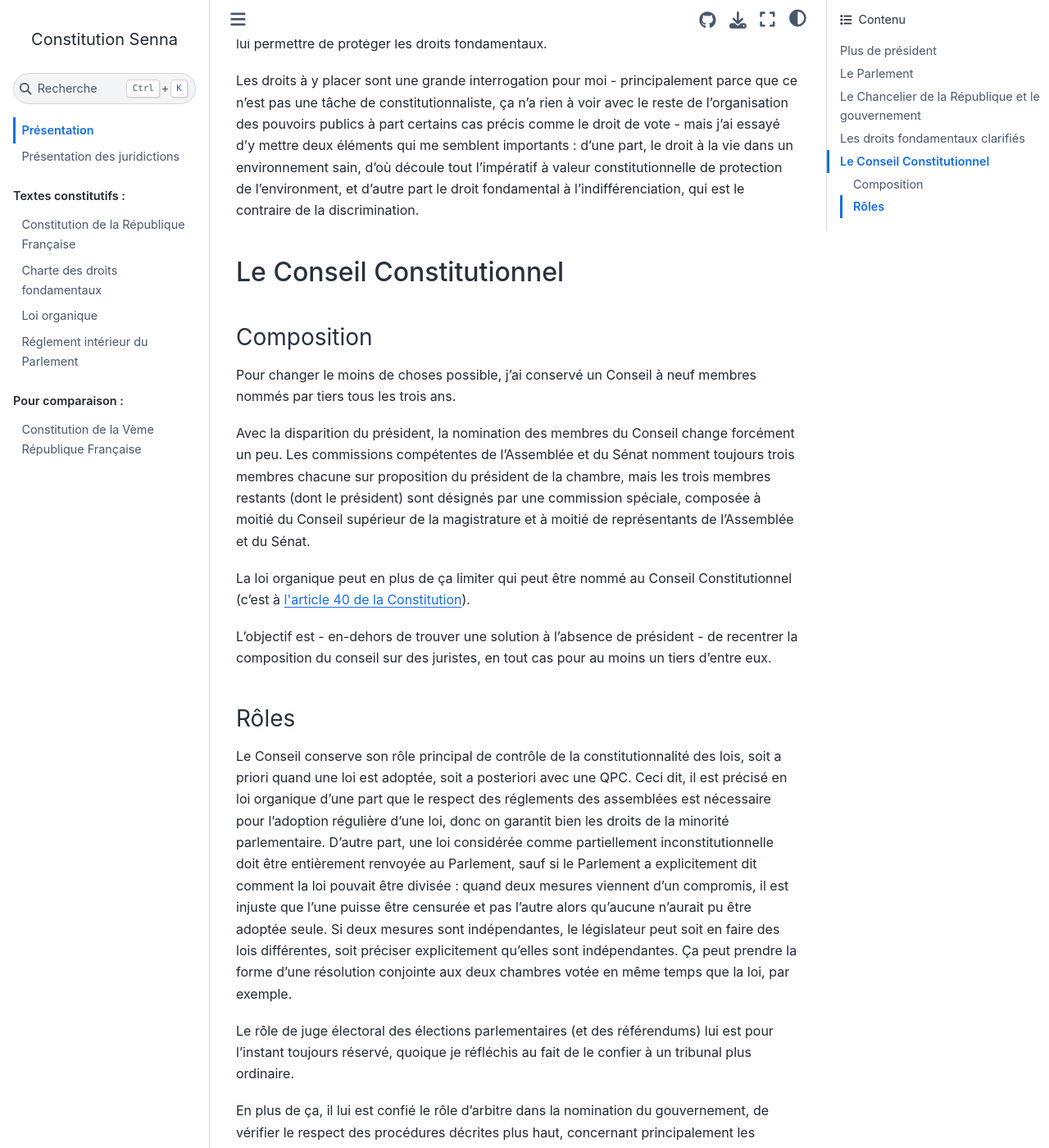
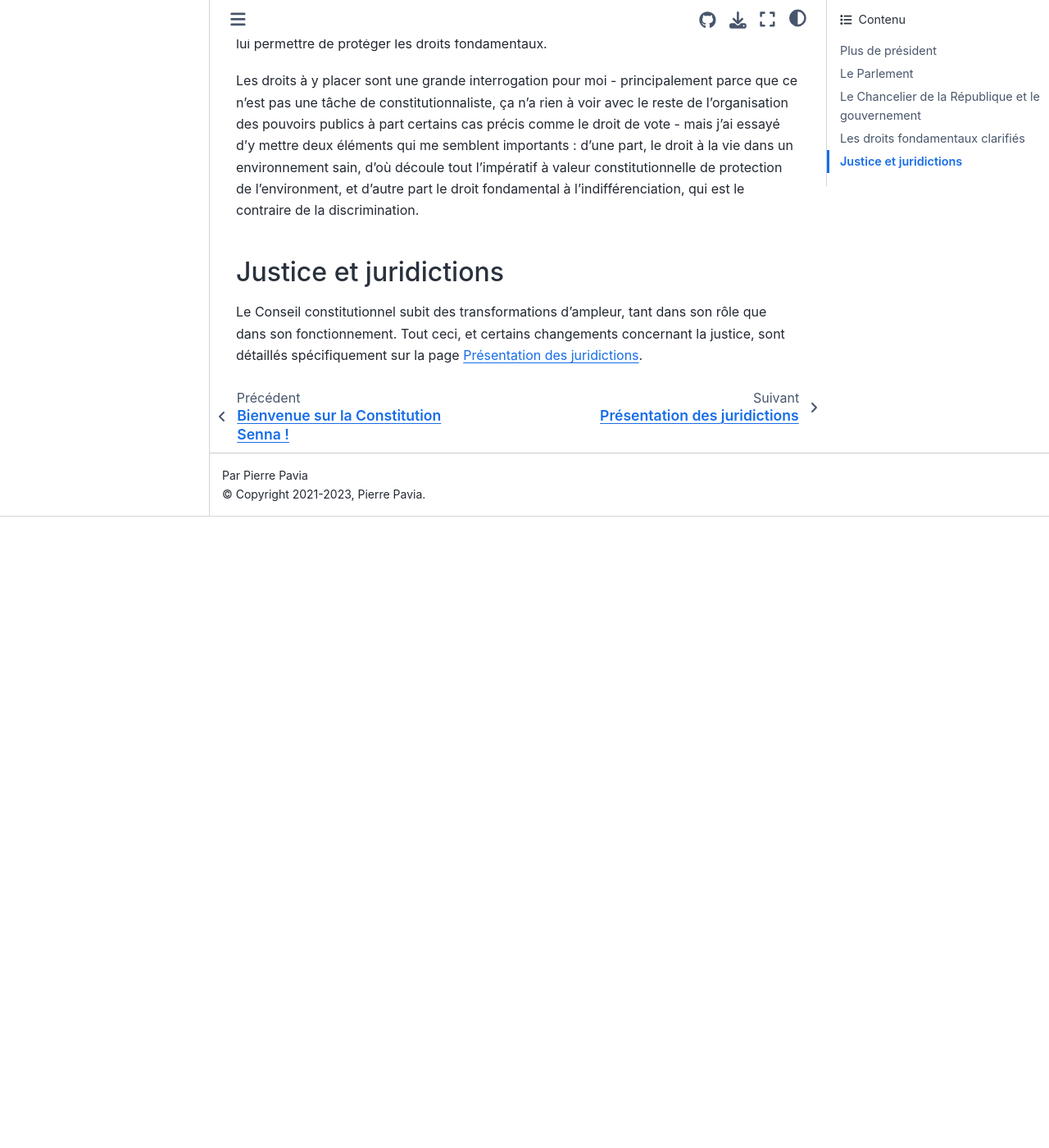
Before and after one commit to Gouvernathor/senna, a Sphinx documentation site: the page built from source/presentation.rst, in a window 1280 px wide and 1400 px high, scrolled down 14589 px. Shown: the whole window at 82% size. Built offline with Sphinx 7.4.7 and the Sphinx Book theme 1.1.4, drawn with Linux system fonts in a browser that asks for light colours; after the commit the page ends 15219 px from its top, so only the background shows below that; some of the changed text lies outside the part shown.

Commit message:
Màj présentation principale

```diff
--- a/source/presentation.rst
+++ b/source/presentation.rst
@@ -24,12 +24,12 @@
 - référendums : initiative citoyenne, du parlement, ou de l'assemblée nationale dans certains cas (pas de plébiscite, et droit d'amendement du parlement sur les projets de référendums)
 - révision de la constitution : initiative citoyenne ou du parlement, adoption par Congrès ou par référendum (avec par pétition citoyenne un recours obligatoire au référendum)
 - dissolution : prévu uniquement par loi organique, mais par pétition, ou par décision de l'assemblée elle-même, facilitée voire automatique sans majorité gouvernementale pendant un certain temps
-- nomination du Conseil Constitutionnel : le Parlement et le Conseil Supérieur de la Magistrature (plus de siège à vie évidemment)
+- nomination de la Cour Constitutionnelle : surtout le Parlement, et le Conseil Supérieur de la Magistrature (plus de siège à vie évidemment)
 - nomination aux emplois civils et militaires : Chancellerie
 - chef des armées : le gouvernement
-- promulgation des lois : automatique après un délai pendant lequel le Conseil Constitutionnel peut être saisi
+- promulgation des lois : automatique après un délai pendant lequel la Cour Constitutionnelle peut être saisie
 - ratification des traités : le Parlement seul, ou le gouvernement sur certains sujets
-- "veiller au respect de la constitution" et assurer un arbitrage : le Conseil Constitutionnel
+- "veiller au respect de la constitution" et assurer un arbitrage : la Cour Constitutionnelle
 - garant de l'indépendance de l'autorité judiciaire : le Conseil Supérieur de la Magistrature
 - "assurer la continuité de l'état" : le gouvernement
 - article 16 et pouvoir illimité : non
@@ -117,7 +117,7 @@
 - un texte amendant la constitution
 - plusieurs amendements dont un ou plusieurs peuvent être adoptés
 
-  - par exemples deux amendements à des parties différentes de la constitution sans rapport entre eux, comme le seuil de signatures pour une pétition référendaire et la composition du Conseil constitutionnel
+  - par exemples deux amendements à des parties différentes de la constitution sans rapport entre eux, comme le seuil de signatures pour une pétition référendaire et la composition de la Cour constitutionnelle
   - dans ce cas le référendum sera une série de questions indépendantes posées aux citoyens
 
 - plusieurs propositions alternatives d'amendements dont un seul peut être adopté
@@ -151,7 +151,7 @@
 
 - Les pétitions qui sont majoritaires dans les deux assemblées à la fois priment, parce que c'est quand même mieux de mettre tout le monde d'accord. Faute de ça l'assemblée nationale prime sur le sénat, et si aucune pétition n'est majoritaire dans aucune chambre, c'est l'assemblée nationale qui désigne un gouvernement minoritaire, cas que je détaillerai plus loin. C'est ce qu'on appelle la "priorité" des pétitions. Ensuite, entre deux pétitions ayant la même priorité, c'est celle qui réunit simplement le plus de signatures (au sein des assemblées dans lesquelles elle est majoritaire (sinon de l'assemblée nationale), pour simplifier les calculs).
 - Une certaine stabilité est garantie par deux éléments : un remplacement n'est obligatoire que quand une pétition a une priorité plus grande que le gouvenement en place (voir point précédent), ce qui logiquement ne peut arriver que trois fois de suite, et en plus il y a une période de carence fixée par loi organique pour le remplacement du gouvernement, donc le gouvernement ne peut pas changer trois fois par jour.
-- La pétition gagnante est annoncée par les présidents des assemblées, et tout ça est arbitré par le Conseil Constitutionnel en cas de désaccord (= en cas de mauvaise foi des présidents).
+- La pétition gagnante est annoncée par les présidents des assemblées, et tout ça est arbitré par la formation parlementaire de la Cour Constitutionnelle en cas de désaccord (= en cas de mauvaise foi des présidents).
 - La loi est là comme filet pour les cas extrêmes, pour nommer les remplaçants de secours.
 - Les pétitions et les approbations des parlementaires sont publiques.
 - Personne ne peut être nommé au gouvernement sans son accord, ou être nommé Chancelier avec quelqu'un qu'on n'approuve pas dans son gouvernement, à cause de la manière dont les pétitions sont signées par ceux qu'elles citent : chacun signe sa propre présence, et le (futur) Chancelier signe le tout et chaque modification.
@@ -255,27 +255,7 @@
 
 Les droits à y placer sont une grande interrogation pour moi - principalement parce que ce n'est pas une tâche de constitutionnaliste, ça n'a rien à voir avec le reste de l'organisation des pouvoirs publics à part certains cas précis comme le droit de vote - mais j'ai essayé d'y mettre deux éléments qui me semblent importants : d'une part, le droit à la vie dans un environnement sain, d'où découle tout l'impératif à valeur constitutionnelle de protection de l'environment, et d'autre part le droit fondamental à l'indifférenciation, qui est le contraire de la discrimination.
 
-Le Conseil Constitutionnel
-==========================
+Justice et juridictions
+=======================
 
-Composition
------------
-
-Pour changer le moins de choses possible, j'ai conservé un Conseil à neuf membres nommés par tiers tous les trois ans.
-
-Avec la disparition du président, la nomination des membres du Conseil change forcément un peu. Les commissions compétentes de l'Assemblée et du Sénat nomment toujours trois membres chacune sur proposition du président de la chambre, mais les trois membres restants (dont le président) sont désignés par une commission spéciale, composée à moitié du Conseil supérieur de la magistrature et à moitié de représentants de l'Assemblée et du Sénat.
-
-La loi organique peut en plus de ça limiter qui peut être nommé au Conseil Constitutionnel (c'est à :artref:`incompatibilité de mandat représentatif`).
-
-L'objectif est - en-dehors de trouver une solution à l'absence de président - de recentrer la composition du conseil sur des juristes, en tout cas pour au moins un tiers d'entre eux.
-
-Rôles
------
-
-Le Conseil conserve son rôle principal de contrôle de la constitutionnalité des lois, soit a priori quand une loi est adoptée, soit a posteriori avec une QPC. Ceci dit, il est précisé en loi organique d'une part que le respect des réglements des assemblées est nécessaire pour l'adoption régulière d'une loi, donc on garantit bien les droits de la minorité parlementaire. D'autre part, une loi considérée comme partiellement inconstitutionnelle doit être entièrement renvoyée au Parlement, sauf si le Parlement a explicitement dit comment la loi pouvait être divisée : quand deux mesures viennent d'un compromis, il est injuste que l'une puisse être censurée et pas l'autre alors qu'aucune n'aurait pu être adoptée seule. Si deux mesures sont indépendantes, le législateur peut soit en faire des lois différentes, soit préciser explicitement qu'elles sont indépendantes. Ça peut prendre la forme d'une résolution conjointe aux deux chambres votée en même temps que la loi, par exemple.
-
-Le rôle de juge électoral des élections parlementaires (et des référendums) lui est pour l'instant toujours réservé, quoique je réfléchis au fait de le confier à un tribunal plus ordinaire.
-
-En plus de ça, il lui est confié le rôle d'arbitre dans la nomination du gouvernement, de vérifier le respect des procédures décrites plus haut, concernant principalement les pétitions de gouvernement et les motions de censure. Si les présidents des assemblées jouent leur rôle sérieusement, ça ne devrait pas être nécessaire très souvent. Si la compétence de juge électoral est transférée, celle-ci le sera probablement aussi.
-
-.. possibles évolutions, cour suprême, cour constitutionnelle, séparation d'un tribunal électoral...
+Le Conseil constitutionnel subit des transformations d'ampleur, tant dans son rôle que dans son fonctionnement. Tout ceci, et certains changements concernant la justice, sont détaillés spécifiquement sur la page :doc:`presentation_juridictions`.
--- a/source/presentation_juridictions.rst
+++ b/source/presentation_juridictions.rst
@@ -124,7 +124,7 @@
 
 De plus, la Cour peut être saisie d'une loi déjà promulguée, sans limite de durée, par une pétition dont le seuil de signatures est plus élevé, par le gouvernement ou un bureau d'une assemblée, ou par un cinquième des membres d'une assemblée.
 
-Contrairement à la cinquième république où des accords négociés pour l'adoption d'un texte peuvent être détricotés par une habile saisie du Conseil doublée d'une censure partielle, avec l'aval bienveillant de la promulgation présidentielle, la Cour constitutionnelle doit censurer un texte dans son ensemble, sauf si le parlement a spécifiquement et explicitement prévu la manière dont un texte pouvait être sectionné en cas de censure. Ceci permet également de responsabiliser le parlement, en empêchant que la juridiction constitutionnelle ne devienne une troisième chambre parlementaire.
+Dans la cinquième république, des accords négociés pour l'adoption d'un texte peuvent être détricotés par une habile saisie du Conseil doublée d'une censure partielle, avec l'aval bienveillant de la promulgation présidentielle. Ici, la Cour constitutionnelle doit censurer un texte dans son ensemble, sauf si le parlement a spécifiquement et explicitement prévu la manière dont un texte pouvait être sectionné en cas de censure. Ceci permet également de responsabiliser le parlement, en empêchant que la juridiction constitutionnelle ne devienne une troisième chambre parlementaire.
 
 Saisie juridictionnelle
 -----------------------
```
